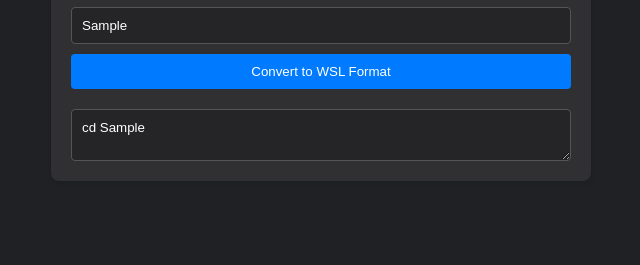
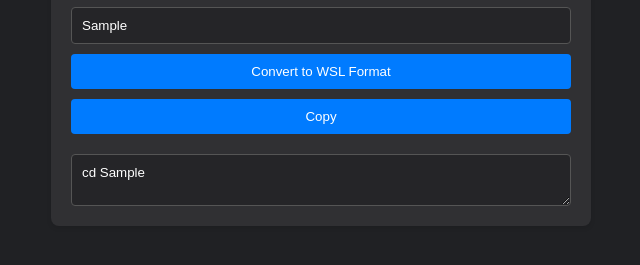
Before and after one commit to bjax20/windowsToWslFormat, a plain HTML site: page index.html in a window 1280 px wide. Both pictures are taken after typing "Sample" into the empty fields and a click on the button "Convert to WSL Format". Shown: the part 151-416 px from the top of the page, without its empty margins (319-959 px from the left). Drawn offline with Linux system fonts and the light colour scheme.

Commit message:
feat: copy button added AND the right format of directory when a folder name have spaces is fixed

```diff
--- a/index.html
+++ b/index.html
@@ -75,16 +75,51 @@
         <label for="windowsPath">Enter Windows File Path:</label>
         <input type="text" id="windowsPath" placeholder="C:\Users\alfred\Desktop\git_training">
         <button onclick="convertPath()">Convert to WSL Format</button>
+        <button onclick="copyToClipboard()">Copy</button>
         <textarea id="output" readonly></textarea>
     </div>
 
     <script>
-        function convertPath() {
+       function convertPath() {
             const windowsPath = document.getElementById('windowsPath').value;
             let wslPath = windowsPath.replace(/^([A-Za-z]):/, '/mnt/$1').replace(/\\/g, '/');
             wslPath = wslPath.replace('/mnt/C', '/mnt/c'); // Convert 'C' to 'c'
+
+            // Split the path into individual parts separated by slashes
+            const pathParts = wslPath.split('/');
+
+            // Check each part of the path for spaces and quote the folder name if it contains spaces
+            for (let i = 0; i < pathParts.length; i++) {
+                if (pathParts[i].includes(' ')) {
+                pathParts[i] = `"${pathParts[i]}"`;
+                }
+            }
+
+            // Join the path parts back together to form the final WSL path
+            wslPath = pathParts.join('/');
+
             document.getElementById('output').innerText = `cd ${wslPath}`;
         }
+
+
+        function copyToClipboard() {
+            const outputText = document.getElementById('output').value;
+
+            const textarea = document.createElement('textarea');
+            textarea.value = outputText;
+            textarea.style.position = 'absolute';
+            textarea.style.left = '-9999px';
+            document.body.appendChild(textarea);
+
+            textarea.select();
+            document.execCommand('copy');
+
+            document.body.removeChild(textarea);
+
+            alert('Copied to clipboard!');
+        }
+
+
     </script>
 </body>
 </html>
```
Also changed, not shown: 1 other file.
